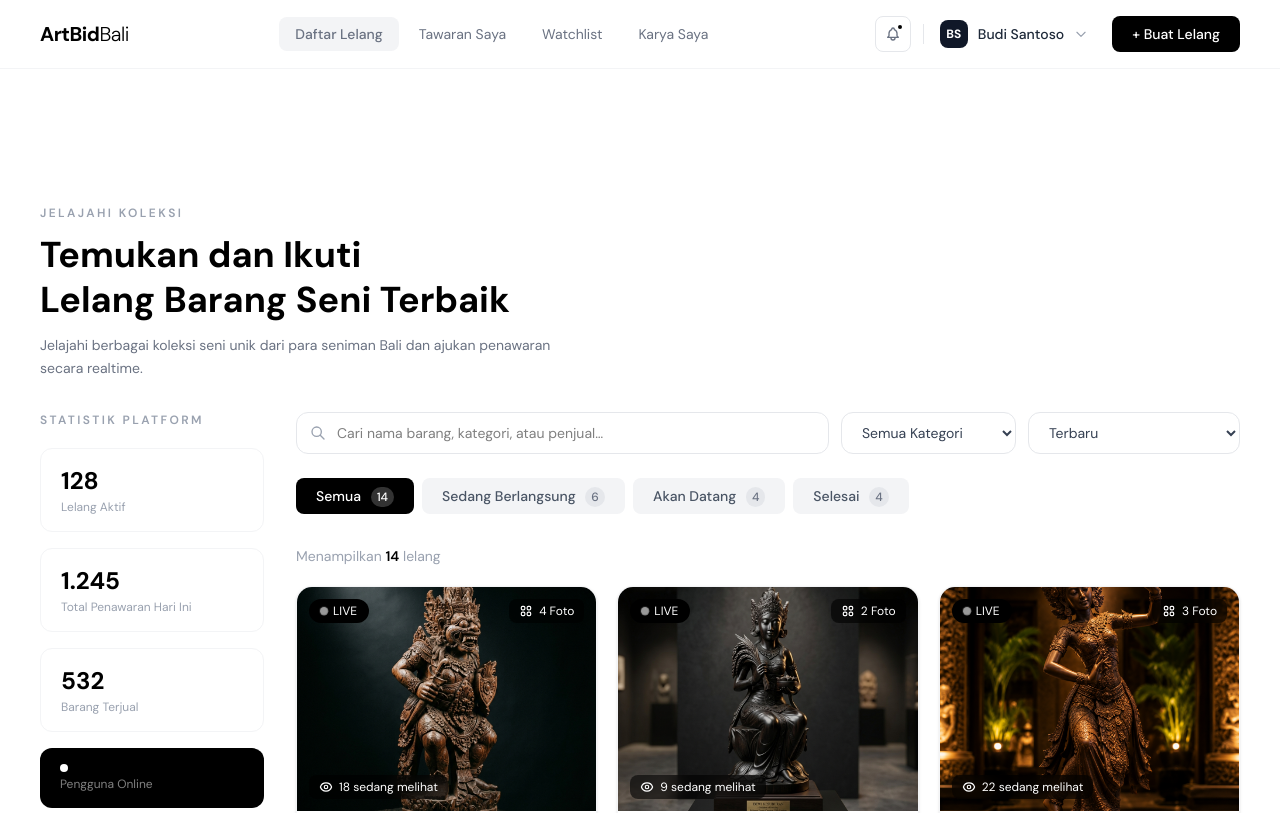
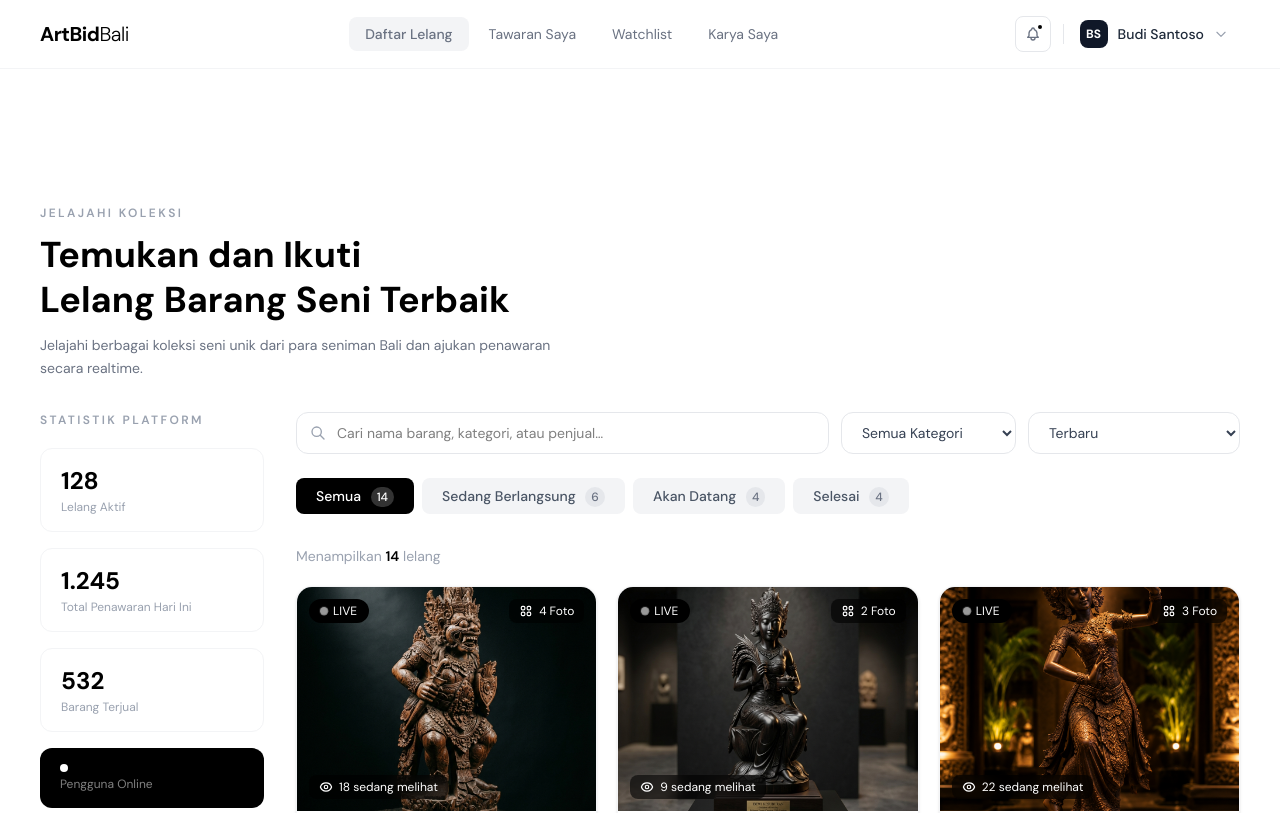
Before and after one commit to dekadii01/artbid-uasPWPB, a Vue app in the folder frontend/: page /auctions in a window 1280 px wide. Shown: the top 813 px of the page. Built offline with nearby package versions, Linux system fonts and the light colour scheme.

Commit message:
feat: comment out 'Create Auction' button in AppNavbar for future use

```diff
--- a/frontend/src/components/Appnavbar.vue
+++ b/frontend/src/components/Appnavbar.vue
@@ -136,12 +136,12 @@
         </div>
 
         <!-- Buat Lelang CTA -->
-        <button
+        <!-- <button
           @click="router.push('/auction/create')"
           class="cursor-pointer px-5 py-2 bg-black text-white rounded-lg text-sm font-medium hover:bg-gray-800 transition-colors"
         >
           + Buat Lelang
-        </button>
+        </button> -->
       </div>
     </div>
 
@@ -250,12 +250,12 @@
 
         <!-- CTA + Logout -->
         <div class="flex gap-2 pt-2 border-t border-gray-100">
-          <button
+          <!-- <button
             @click="router.push('/auction/create')"
             class="cursor-pointer flex-1 py-2.5 bg-black text-white rounded-lg text-sm font-medium"
           >
             + Buat Lelang
-          </button>
+          </button> -->
           <button
             @click="handleLogout"
             class="px-4 py-2.5 border border-red-100 text-red-500 rounded-lg text-sm font-medium hover:bg-red-50 transition-colors"
```
